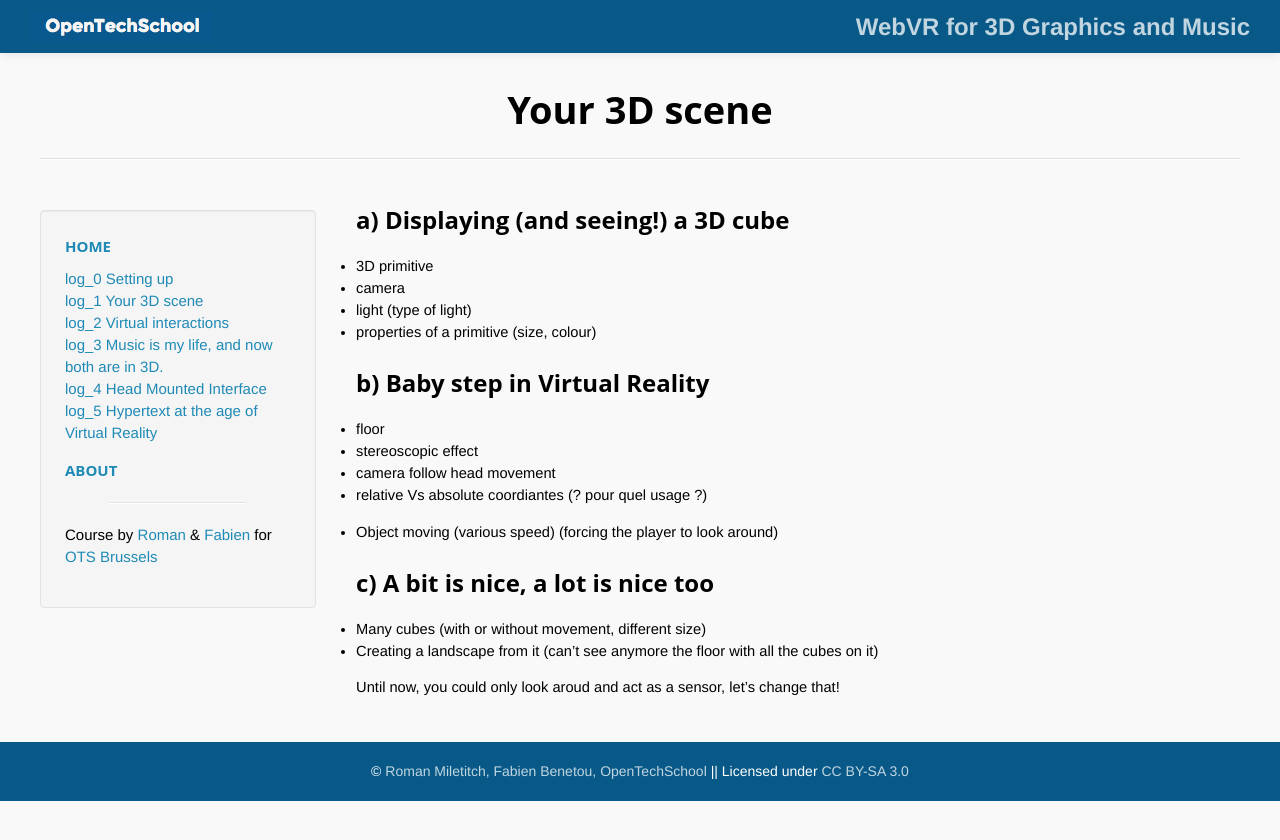
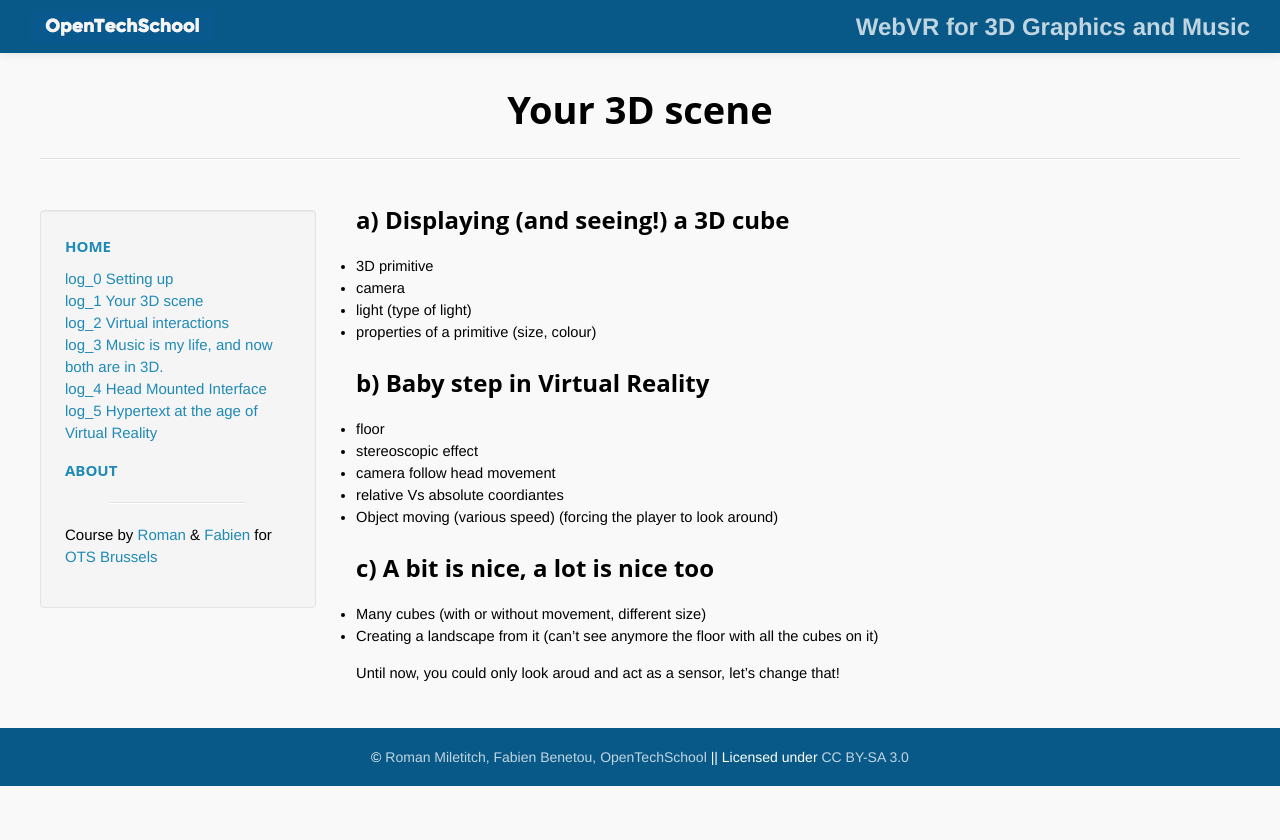
Before and after one commit to OpenTechSchool-Brussels/webVR-for-3D-graphics-and-music, a Jekyll site: the page built from your-3D-scene.markdown, in a window 1280 px wide. Shown: the top 840 px of the page. Built offline with Jekyll 4.4.1, drawn with Linux system fonts in a browser that asks for light colours; Markdown is read by kramdown in place of the engine named in the settings.

Commit message:
Update your-3D-scene.markdown

```diff
--- a/your-3D-scene.markdown
+++ b/your-3D-scene.markdown
@@ -16,8 +16,7 @@ num: 1
 * floor
 * stereoscopic effect
 * camera follow head movement
-* relative Vs absolute coordiantes (? pour quel usage ?)
-
+* relative Vs absolute coordiantes
 * Object moving (various speed) (forcing the player to look around)
 
 ## c) A bit is nice, a lot is nice too
```
